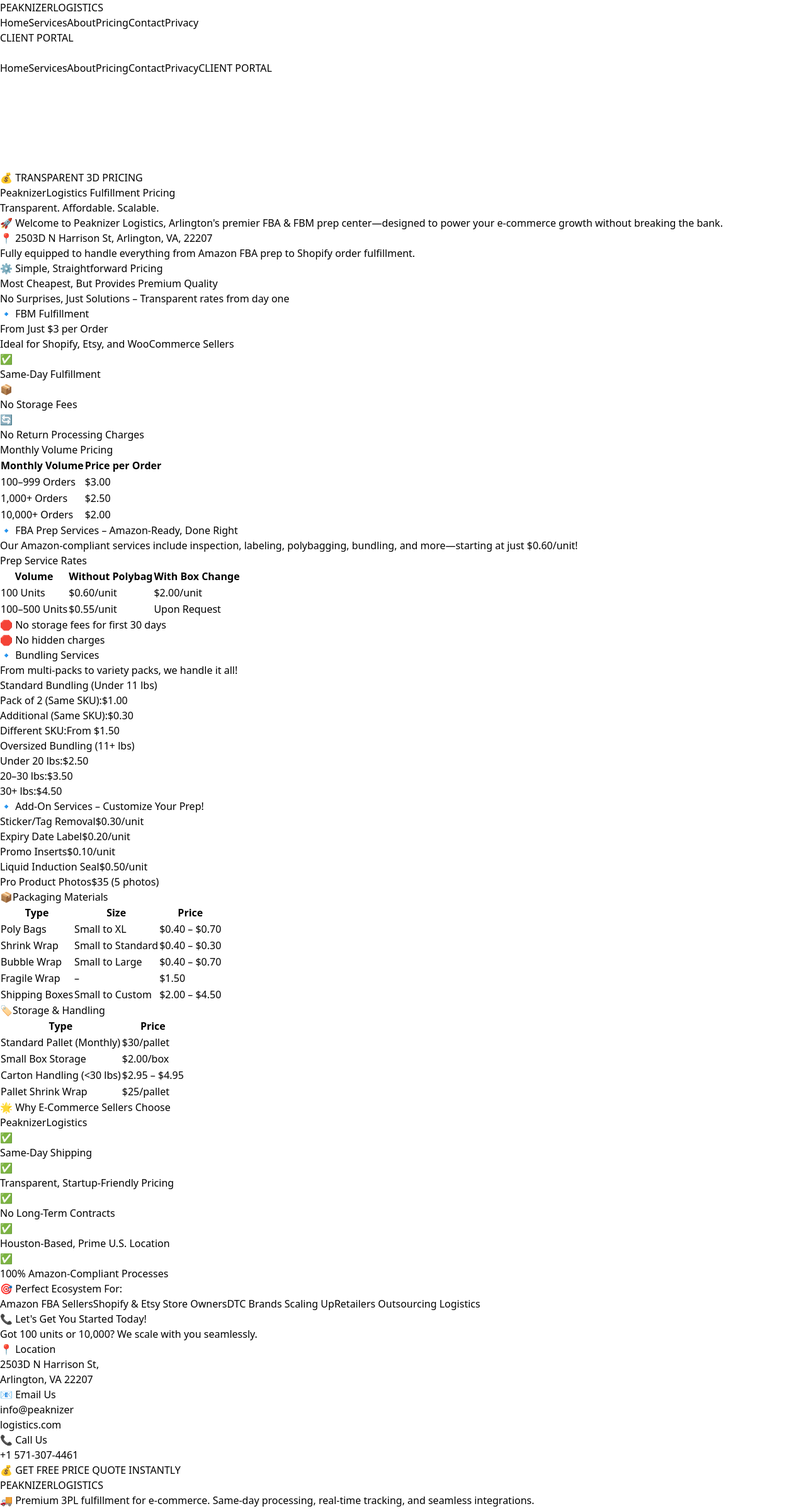
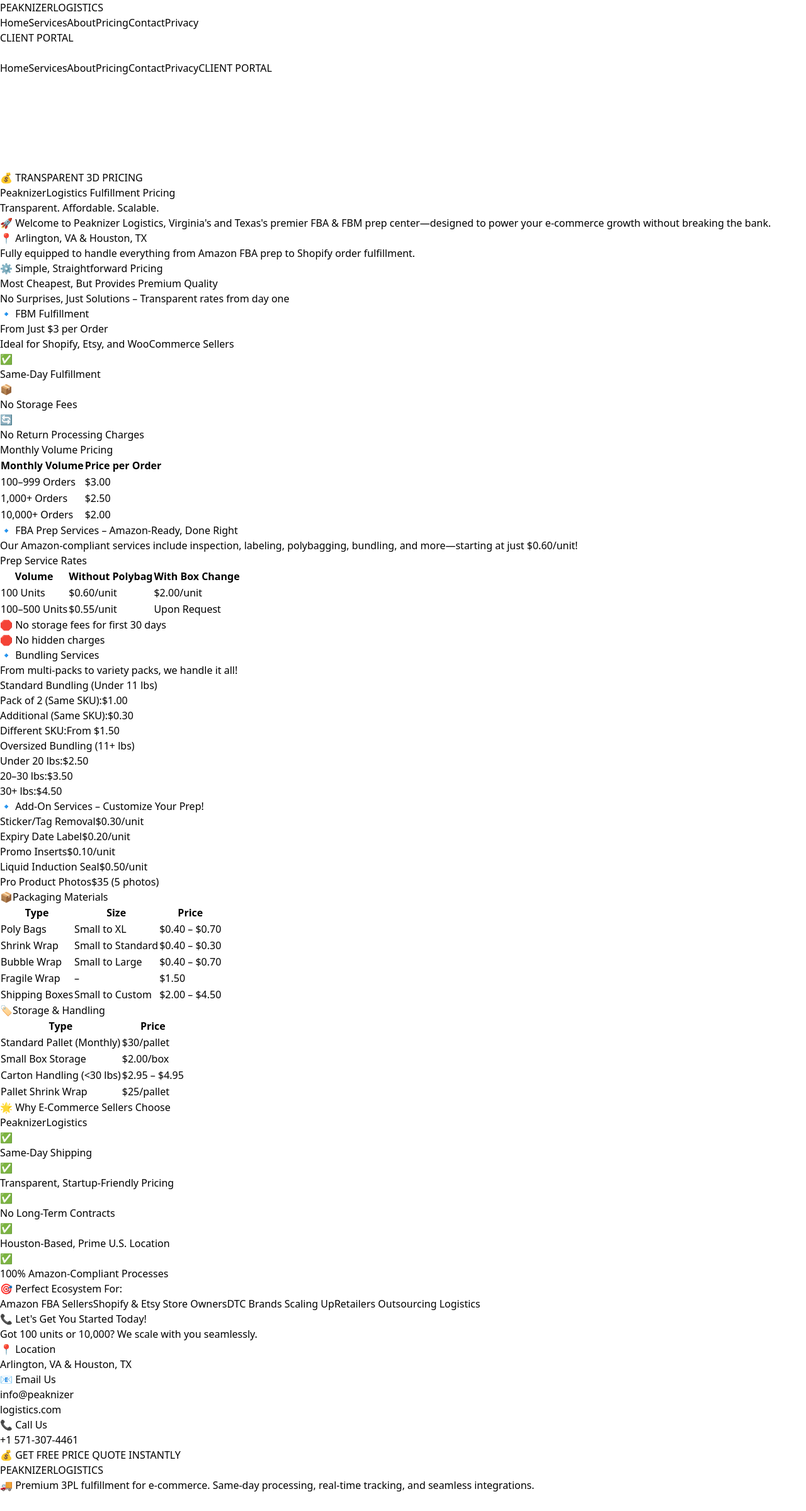
Before and after one commit to ehtishamali25-hub/Peaknizerlogistics-portal, a React (Vite) app in the folder frontend/: page /pricing in a window 1280 px wide. Shown: the top 2399 px of the page at 63% size. Built offline with nearby package versions, Linux system fonts and the light colour scheme; no server answers.

Commit message:
address change

```diff
--- a/frontend/src/pages/PricingPage.jsx
+++ b/frontend/src/pages/PricingPage.jsx
@@ -189,12 +189,12 @@
           </h1>
 
           <p className="text-base sm:text-xl md:text-2xl text-gray-300 max-w-4xl mx-auto leading-relaxed mb-8 sm:mb-12 px-4">
-            🚀 Welcome to Peaknizer Logistics, Arlington's premier FBA & FBM prep center—designed to power your e-commerce growth without breaking the bank.
+            🚀 Welcome to Peaknizer Logistics, Virginia's and Texas's premier FBA & FBM prep center—designed to power your e-commerce growth without breaking the bank.
           </p>
 
           <div className="inline-block bg-gray-900/80 backdrop-blur-2xl border-2 border-orange-500/50 p-6 sm:p-8 rounded-2xl sm:rounded-3xl shadow-2xl hover:shadow-[0_25px_50px_-10px_rgba(249,115,22,0.4)] transition-all duration-500 hover:-translate-y-2 hover:scale-[1.02]">
             <p className="text-white font-bold text-base sm:text-xl md:text-2xl mb-2 sm:mb-3 flex flex-wrap items-center justify-center gap-2 sm:gap-3">
-              📍 2503D N Harrison St, Arlington, VA, 22207
+              📍 Arlington, VA & Houston, TX
             </p>
             <p className="text-sm sm:text-base md:text-lg text-gray-300">Fully equipped to handle everything from Amazon FBA prep to Shopify order fulfillment.</p>
           </div>
@@ -582,7 +582,7 @@
             <div className="grid sm:grid-cols-2 md:grid-cols-3 gap-4 sm:gap-6 md:gap-8 mb-10 sm:mb-12 md:mb-16 text-left">
               <div className="group relative bg-black/50 backdrop-blur-xl p-4 sm:p-6 md:p-8 rounded-2xl sm:rounded-3xl border-2 border-gray-800/50 hover:border-orange-500/60 hover:shadow-[0_20px_40px_-10px_rgba(249,115,22,0.3)] hover:-translate-y-2 transition-all duration-500 cursor-pointer">
                 <p className="text-gray-500 text-xs sm:text-sm font-bold mb-2 sm:mb-3 uppercase tracking-wider">📍 Location</p>
-                <p className="text-white font-bold text-sm sm:text-base md:text-xl leading-tight">2503D N Harrison St,<br/>Arlington, VA 22207</p>
+                <p className="text-white font-bold text-sm sm:text-base md:text-xl leading-tight">Arlington, VA & Houston, TX</p>
               </div>
               <div className="group relative bg-black/50 backdrop-blur-xl p-4 sm:p-6 md:p-8 rounded-2xl sm:rounded-3xl border-2 border-gray-800/50 hover:border-orange-500/60 hover:shadow-[0_20px_40px_-10px_rgba(249,115,22,0.3)] hover:-translate-y-2 transition-all duration-500 cursor-pointer">
                 <p className="text-gray-500 text-xs sm:text-sm font-bold mb-2 sm:mb-3 uppercase tracking-wider">📧 Email Us</p>
```
